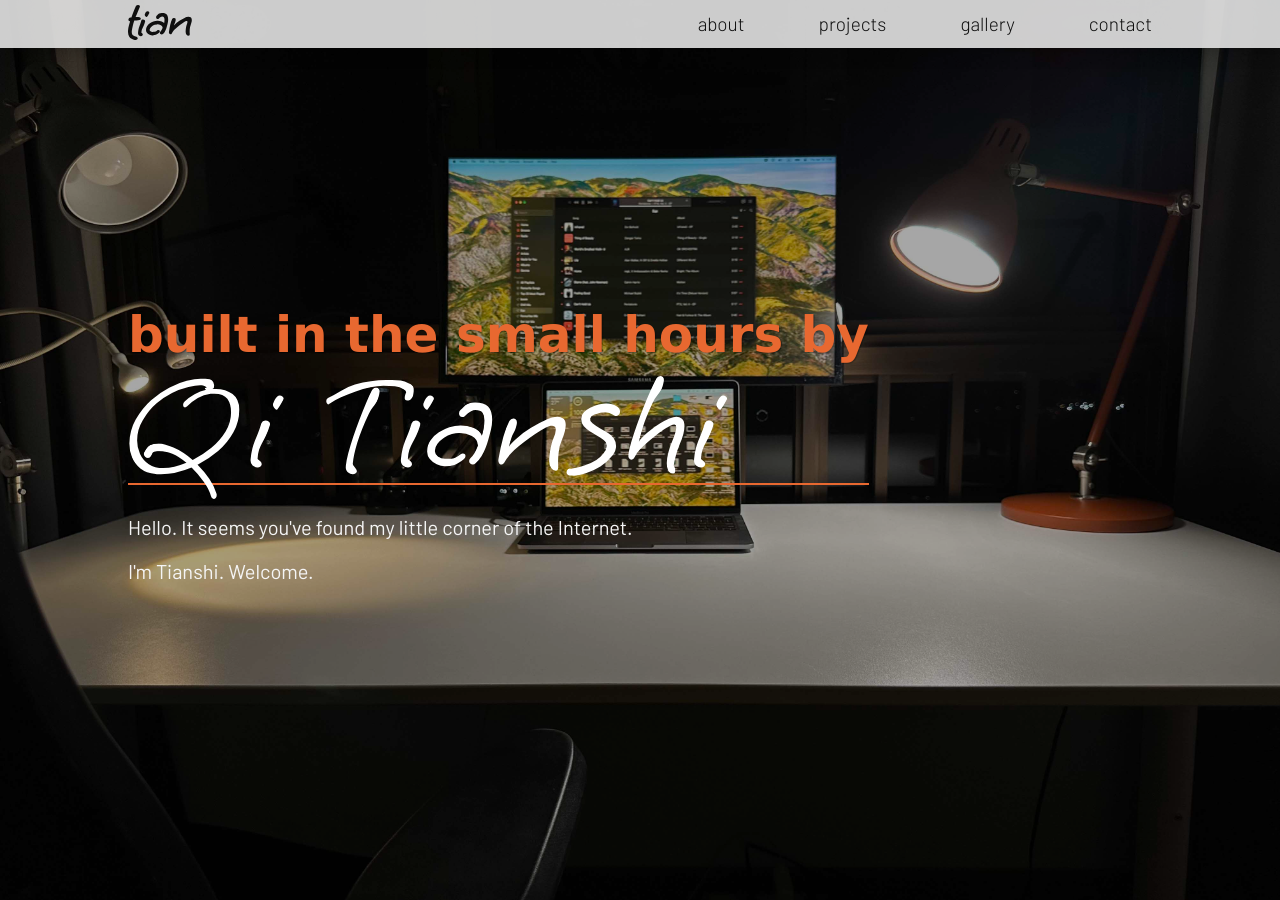
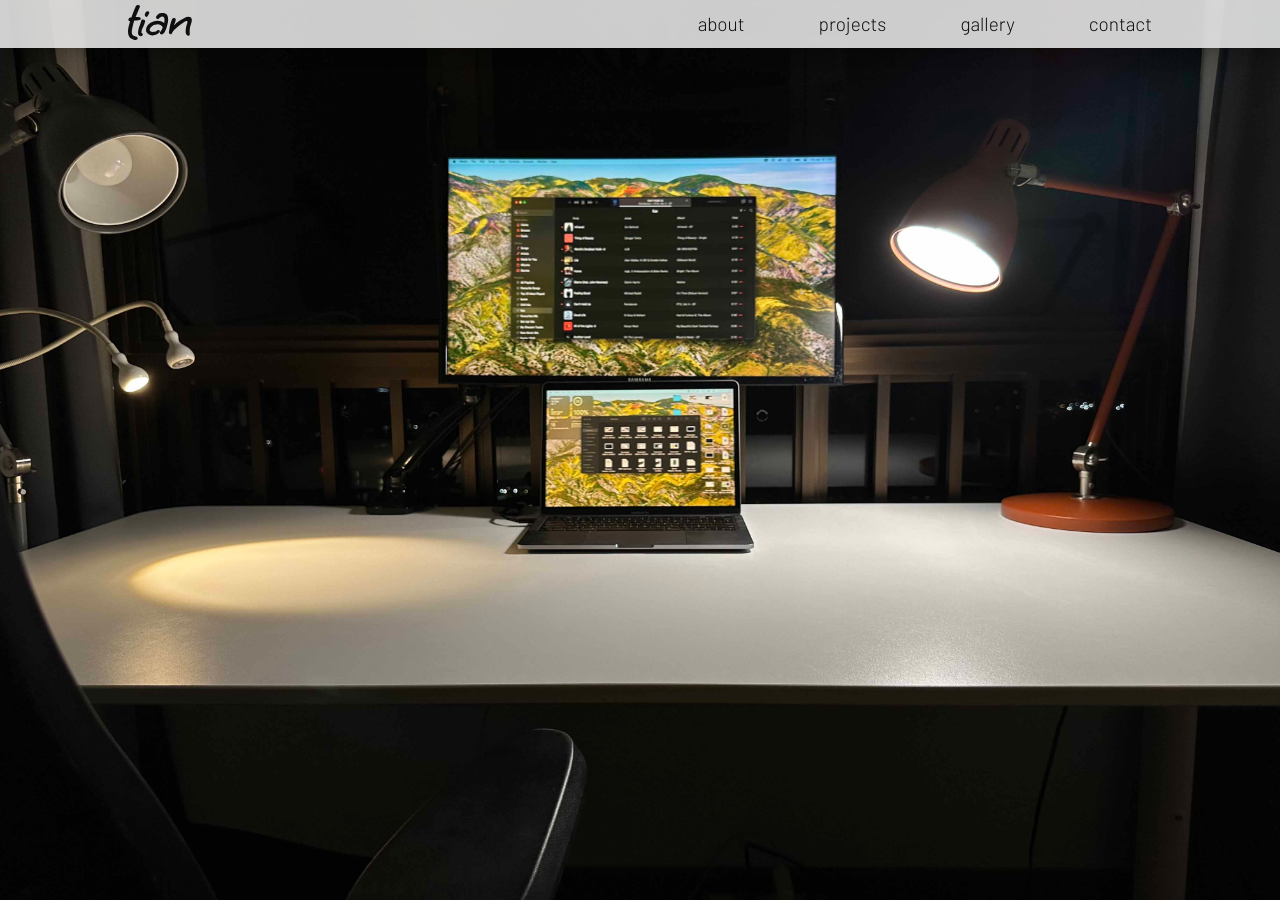
Before and after one commit to qitianshi/qitianshi.com, a Jekyll site: the page built from src/index.html, in a window 1280 px wide and 900 px high. Built offline with Jekyll 4.4.1, drawn with Linux system fonts in a browser that asks for light colours; nearby versions of some CDN libraries; some web fonts are replaced.

```diff
--- a/src/_webpack/pages/home.js
+++ b/src/_webpack/pages/home.js
@@ -22,6 +22,12 @@ function animateLandingBanner() {
 
     // The timing function for the background image entrance zoom.
     CustomEase.create("bannerZoomTimingFunction", ".4, 0, 0, .9");
+
+    // Resets initially hidden elements.
+    gsap.set("#landing-banner .c-stacked-banner__content", { autoAlpha: 1 });
+    gsap.set("#landing-banner .c-stacked-banner__background-filter", {
+        visibility: "inherit",
+    });
 
     // Scales and moves the landing banner background images.
     landingBannerBackgroundTimeline.to(landingBannerImages, {
--- a/src/assets/styles/home.scss
+++ b/src/assets/styles/home.scss
@@ -26,16 +26,16 @@
     // The dark filter over the background images to make the text more
     // legible. Used instead of filter() for performance reasons.
     &__background-filter {
-
-        opacity: 0.35;              // Initially disabled.
+        visibility: hidden;         // Initially hidden.
+        opacity: 0.35;
         background-color: black;
         z-index: 2;                 // Over the background but under the text.
-
     }
 
     // The text content of the landing banner.
     &__content {
 
+        visibility: hidden;     // Initially hidden.
         z-index: 3;             // On top of all other elements in the landing banner.
 
         // The animated big name.
```
